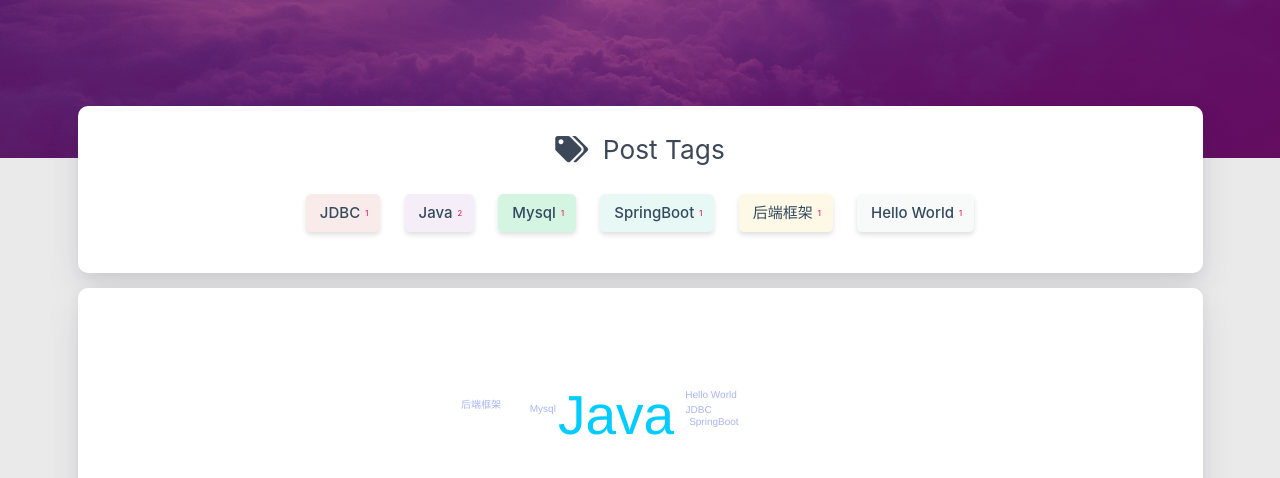
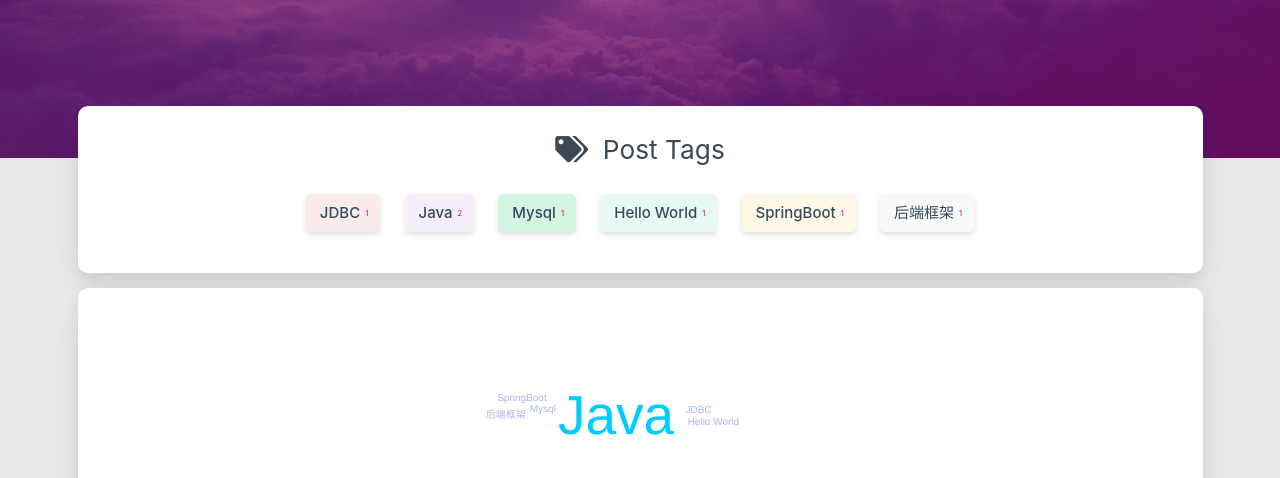
Before and after one commit to Lelege0/Lelege0.github.io, a plain HTML site: page tags/index.html in a window 1280 px wide. Shown: the part 322-800 px from the top of the page. Drawn offline with nearby package versions, Linux system fonts and the light colour scheme; some packages are replaced by stand-ins of ours; a script that the page names is missing.

Commit message:
Site updated: 2019-12-06 19:16:53

```diff
--- a/tags/index.html
+++ b/tags/index.html
@@ -358,10 +358,19 @@
                 </a>
 
 
+                <a href="/tags/Hello-World/" title="Hello World: 1">
+                    <span class="chip center-align waves-effect waves-light
+                             chip-default "
+                            data-tagname="Hello World" style="background-color: #E8F8F5;">Hello World
+                        <span class="tag-length">1</span>
+                    </span>
+                </a>
+
+
                 <a href="/tags/SpringBoot/" title="SpringBoot: 1">
                     <span class="chip center-align waves-effect waves-light
                              chip-default "
-                            data-tagname="SpringBoot" style="background-color: #E8F8F5;">SpringBoot
+                            data-tagname="SpringBoot" style="background-color: #FEF9E7;">SpringBoot
                         <span class="tag-length">1</span>
                     </span>
                 </a>
@@ -370,16 +379,7 @@
                 <a href="/tags/%E5%90%8E%E7%AB%AF%E6%A1%86%E6%9E%B6/" title="后端框架: 1">
                     <span class="chip center-align waves-effect waves-light
                              chip-default "
-                            data-tagname="后端框架" style="background-color: #FEF9E7;">后端框架
-                        <span class="tag-length">1</span>
-                    </span>
-                </a>
-
-
-                <a href="/tags/Hello-World/" title="Hello World: 1">
-                    <span class="chip center-align waves-effect waves-light
-                             chip-default "
-                            data-tagname="Hello World" style="background-color: #F8F9F9;">Hello World
+                            data-tagname="后端框架" style="background-color: #F8F9F9;">后端框架
                         <span class="tag-length">1</span>
                     </span>
                 </a>
@@ -408,7 +408,7 @@
 <script type="text/javascript">
 
 
-    $('#tag-wordcloud').jQCloud([{"text":"JDBC","weight":1,"link":"https://github.com/Lelege0/tags/JDBC/"},{"text":"Java","weight":2,"link":"https://github.com/Lelege0/tags/Java/"},{"text":"Mysql","weight":1,"link":"https://github.com/Lelege0/tags/Mysql/"},{"text":"SpringBoot","weight":1,"link":"https://github.com/Lelege0/tags/SpringBoot/"},{"text":"后端框架","weight":1,"link":"https://github.com/Lelege0/tags/后端框架/"},{"text":"Hello World","weight":1,"link":"https://github.com/Lelege0/tags/Hello-World/"}], {
+    $('#tag-wordcloud').jQCloud([{"text":"JDBC","weight":1,"link":"https://github.com/Lelege0/tags/JDBC/"},{"text":"Java","weight":2,"link":"https://github.com/Lelege0/tags/Java/"},{"text":"Mysql","weight":1,"link":"https://github.com/Lelege0/tags/Mysql/"},{"text":"Hello World","weight":1,"link":"https://github.com/Lelege0/tags/Hello-World/"},{"text":"SpringBoot","weight":1,"link":"https://github.com/Lelege0/tags/SpringBoot/"},{"text":"后端框架","weight":1,"link":"https://github.com/Lelege0/tags/后端框架/"}], {
         autoResize: true
     });
 </script>
```
Also changed, not shown: about/index.html (+7 -7 lines), friends/index.html (+1 -1 lines), tags/Hello-World/index.html (+11 -11 lines), tags/JDBC/index.html (+11 -11 lines), tags/Java/index.html (+11 -11 lines), tags/Mysql/index.html (+11 -11 lines), tags/SpringBoot/index.html (+11 -11 lines), tags/后端框架/index.html (+11 -11 lines).
